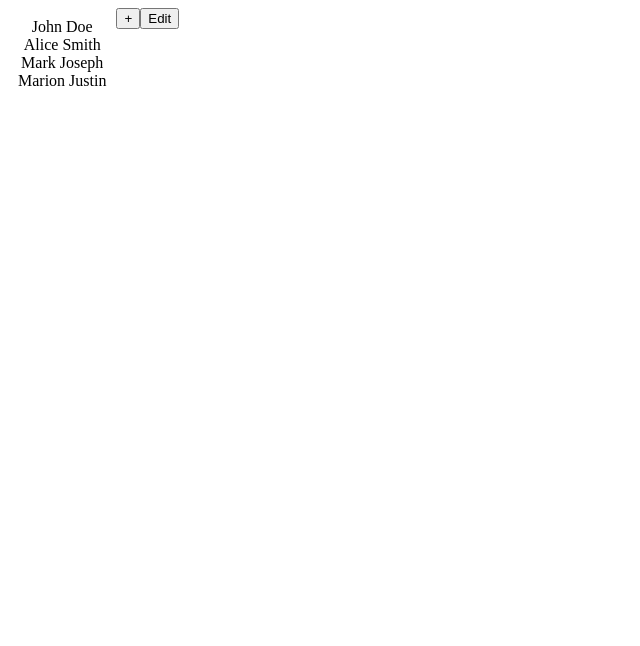
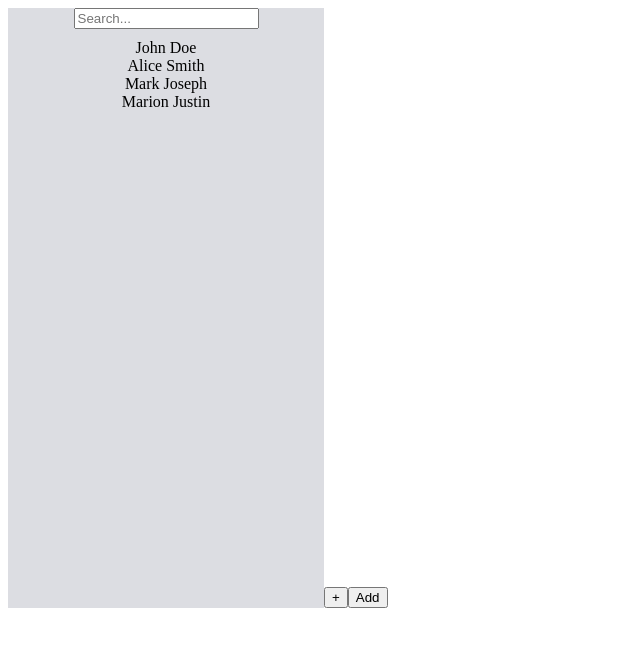
Before and after one commit to andkhong/contacts, a React (Create React App) app: page / in a window 1280 px wide. Shown: the top 646 px of the page, without its empty margins (0-640 px from the left). Built offline with nearby package versions, Linux system fonts and the light colour scheme.

Commit message:
attempt at implementing react router

```diff
--- a/src/components/Footer/index.tsx
+++ b/src/components/Footer/index.tsx
@@ -1,10 +1,11 @@
 import * as React from 'react';
 
-function Footer(){
+function Footer(props: any) {
+    console.log("Footer", props);
     return (
-        <div className="Footer">
+        <div className="footer">
             <button> + </button>
-            <button> Edit </button>
+            <button> Add </button>
         </div>
     );
 }
--- a/src/components/List/index.tsx
+++ b/src/components/List/index.tsx
@@ -1,25 +1,23 @@
 import * as React from 'react';
+import { connect, Dispatch } from 'react-redux';
+import * as listDispatch from '../../actions/listActions';
 
-function List (props: any) {
-  const { contacts } = props;
+function List ({ contacts, selectPerson }: any) {
   const names = contacts.map((item: any, index: number) =>
-    <li key={index}> {item.firstName} {item.lastName} </li>
+    <li key={index} onClick={() => selectPerson(index)}> {item.firstName} {item.lastName} </li>
   );
   return <div className="list"> {names} </div>;
 }
 
-import { connect, Dispatch } from 'react-redux';
-import * as listDispatch from '../../actions/listActions';
-
 const mapStateToProps = (state: any) => ({
   contacts: state.list.contacts
-})
+});
 
-function mapDispatchToProps(dispatch: Dispatch<listDispatch.SelectContact>) {
+const mapDispatchToProps = (dispatch: Dispatch<listDispatch.SelectContact>) => {
     return {
         selectPerson: (index: number) => dispatch(listDispatch.selectContact(index))
     };
-}
+};
 
 export default connect(
     mapStateToProps,
--- /dev/null
+++ b/src/components/Search/index.tsx
@@ -0,0 +1,14 @@
+import * as React from 'react';
+
+function Search() {
+    return (
+        <div className="search-box">
+            <input
+                type="search"
+                placeholder="Search..."
+            />
+        </div>
+    );
+}
+
+export default Search;
--- a/src/components/index.tsx
+++ b/src/components/index.tsx
@@ -2,21 +2,66 @@ import * as React from 'react';
 import './index.css';
 
 import List from './List/';
+import Search from './Search/';
 import Footer from './Footer/';
+// import Detail from './Detail/';
 
-function App(){
+import {
+  BrowserRouter as Router,
+  // Route
+} from 'react-router-dom'
+
+function App() {
     return (
+      <Router>
         <div className="App">
-        <div>
+
+          <div className="left">
+            <Search />
             <List />
           </div>
+
 
           <div>
             <Footer />
           </div>
 
         </div>
+      </Router>
     );
 }
 
 export default App;
+
+
+// const CustomLinkExample = () => (
+//   <Router>
+//     <div>
+//       <OldSchoolMenuLink activeOnlyWhenExact={true} to="/" label="Home"/>
+//       <OldSchoolMenuLink to="/about" label="About"/>
+//       <hr/>
+//       <Route exact path="/" component={Home}/>
+//       <Route path="/about" component={About}/>
+//     </div>
+//   </Router>
+// )
+
+// const OldSchoolMenuLink = ({ label, to, activeOnlyWhenExact }) => (
+//   <Route path={to} exact={activeOnlyWhenExact} children={({ match }) => (
+//     <div className={match ? 'active' : ''}>
+//       {match ? '> ' : ''}<Link to={to}>{label}</Link>
+//     </div>
+//   )}/>
+// )
+
+// const Home = () => (
+//   <div>
+//     <h2>Home</h2>
+//   </div>
+// )
+
+// const About = () => (
+//   <div>
+//     <h2>About</h2>
+//   </div>
+// )
--- a/src/index.tsx
+++ b/src/index.tsx
@@ -1,19 +1,27 @@
 import * as React from 'react';
 import * as ReactDOM from 'react-dom';
 import { Provider } from 'react-redux';
-import {
-  BrowserRouter,
-  Route
-} from 'react-router-dom';
+// import {
+//   BrowserRouter,
+//   Route
+// } from 'react-router-dom';
 
 import { store } from './store';
 import App from './components/';
 
+// ReactDOM.render(
+//   <Provider store={store}>
+//     <BrowserRouter>
+//       <Route path="/" component={App} />
+//     </BrowserRouter>
+//   </Provider>,
+//   document.getElementById('root') as HTMLElement
+// );
+
+
 ReactDOM.render(
   <Provider store={store}>
-    <BrowserRouter>
-      <Route path="/" component={App} />
-    </BrowserRouter>
+    <App />
   </Provider>,
   document.getElementById('root') as HTMLElement
 );
--- a/src/store/index.tsx
+++ b/src/store/index.tsx
@@ -1,7 +1,4 @@
 import { createStore } from 'redux';
 import combinedReducers from './../reducers/';
 
-
-export const store = createStore(
-  combinedReducers
-);
+export const store = createStore(combinedReducers);
```
Also changed, not shown: src/components/Detail/index.tsx (+25 -7 lines), src/components/Edit/index.tsx (+46 -7 lines). Lines whose indentation alone changed are shown as unchanged.
